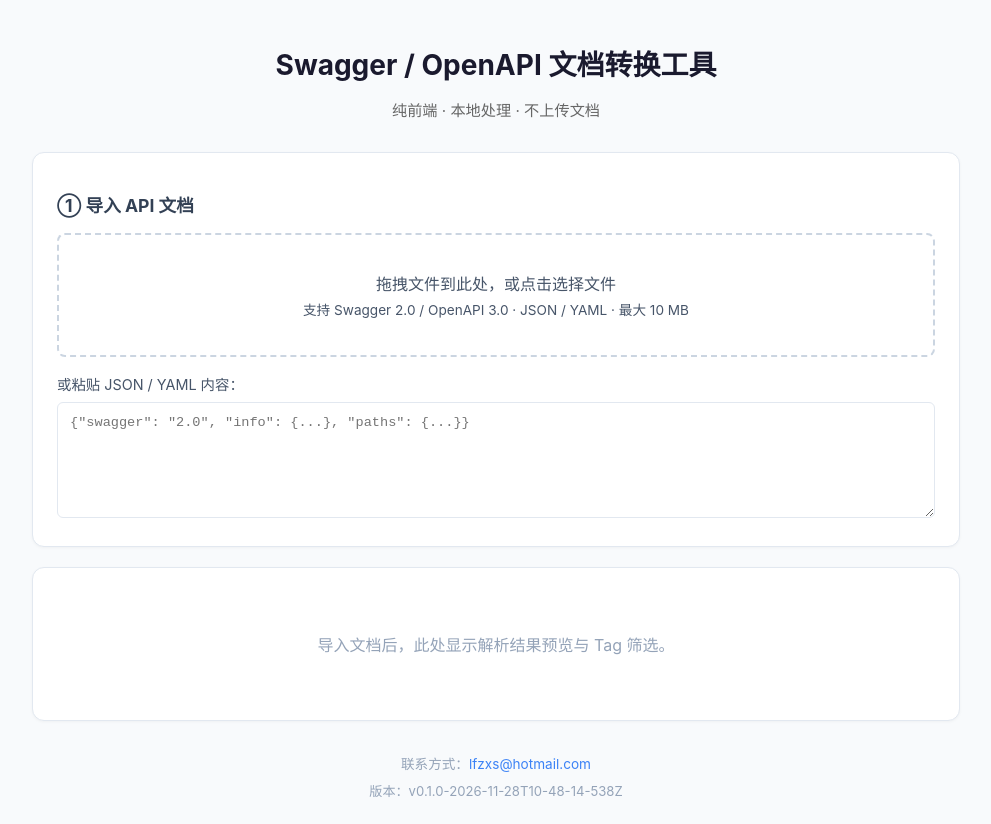
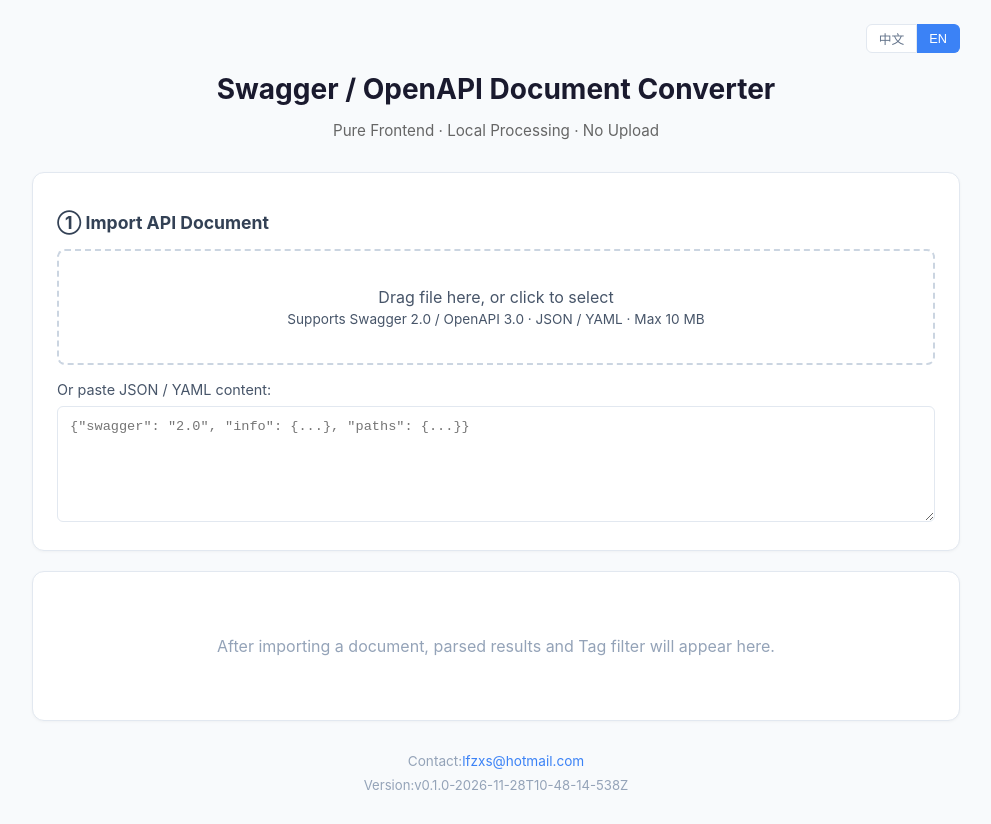
Before and after one commit to laolishu/showAPI, a Vue app: page / in a window 1280 px wide. Shown: the whole page, without its empty margins (144-1135 px from the left). Built offline with nearby package versions, Linux system fonts and the light colour scheme.

Commit message:
feat: 添加多语言设置

```diff
--- a/src/App.vue
+++ b/src/App.vue
@@ -2,9 +2,12 @@
 import { ref } from "vue";
 import { useApiInput } from "./composables/useApiInput";
 import { useApiParser } from "./composables/useApiParser";
+import { useI18n } from "./composables/useI18n";
 import { exportToWord } from "./exporters/word-exporter";
 
 declare const __BUILD_VERSION__: string;
+
+const { lang, t } = useI18n();
 
 const projectName = ref("");
 const buildVersion = __BUILD_VERSION__ || "v0.0.0-unknown";
@@ -78,7 +81,7 @@
   try {
     await exportToWord(apiDoc.value, projectName.value, selectedTag.value);
   } catch (e: any) {
-    exportError.value = `Word 导出失败：${e.message || "未知错误"}`;
+    exportError.value = t.value.exportFail(e.message || "");
   } finally {
     exporting.value = null;
   }
@@ -101,14 +104,30 @@
 <template>
   <div class="app">
     <header class="app-header">
-      <h1>Swagger / OpenAPI 文档转换工具</h1>
-      <p class="subtitle">纯前端 · 本地处理 · 不上传文档</p>
+      <div class="lang-toggle">
+        <button
+          class="lang-btn"
+          :class="{ active: lang === 'zh' }"
+          @click="lang = 'zh'"
+        >
+          中文
+        </button>
+        <button
+          class="lang-btn"
+          :class="{ active: lang === 'en' }"
+          @click="lang = 'en'"
+        >
+          EN
+        </button>
+      </div>
+      <h1>{{ t.title }}</h1>
+      <p class="subtitle">{{ t.subtitle }}</p>
     </header>
 
     <main class="app-main">
       <!-- 步骤 1：输入 -->
       <section class="card">
-        <h2>① 导入 API 文档</h2>
+        <h2>{{ t.step1 }}</h2>
         <input
           ref="fileInputRef"
           type="file"
@@ -126,13 +145,11 @@
             @dragleave="onDragLeave"
             @drop.prevent="onDrop"
           >
-            <p>拖拽文件到此处，或点击选择文件</p>
-            <p class="hint">
-              支持 Swagger 2.0 / OpenAPI 3.0 · JSON / YAML · 最大 10 MB
-            </p>
+            <p>{{ t.dragHint }}</p>
+            <p class="hint">{{ t.dragSub }}</p>
           </div>
           <div class="paste-area">
-            <label>或粘贴 JSON / YAML 内容：</label>
+            <label>{{ t.pasteLabel }}</label>
             <textarea
               v-model="rawText"
               rows="6"
@@ -145,11 +162,11 @@
         <!-- 文件信息 -->
         <div v-if="hasContent" class="file-info">
           <span v-if="source === 'file'">
-            📄 {{ fileName }}（{{ fileSize }} 字节）
+            {{ t.fileInfo(fileName, fileSize) }}
           </span>
-          <span v-else>📋 已粘贴文本（{{ rawText.length }} 字符）</span>
+          <span v-else>{{ t.pastedInfo(rawText.length) }}</span>
           <span class="format-badge">{{ format.toUpperCase() }}</span>
-          <button class="btn-clear" @click="clearInput">清除</button>
+          <button class="btn-clear" @click="clearInput">{{ t.clear }}</button>
         </div>
 
         <!-- 输入错误提示 -->
@@ -159,24 +176,24 @@
         <div v-if="parseError" class="error-msg">{{ parseError }}</div>
 
         <!-- 解析中 -->
-        <div v-if="isParsing" class="parsing-msg">⏳ 正在解析文档...</div>
+        <div v-if="isParsing" class="parsing-msg">{{ t.parsing }}</div>
 
         <!-- 解析成功摘要 -->
         <div v-if="apiDoc" class="parse-summary">
           <div class="summary-item">
-            <span class="summary-label">规范版本</span>
+            <span class="summary-label">{{ t.specVersion }}</span>
             <span class="summary-value">{{ apiDoc.sourceVersion }}</span>
           </div>
           <div class="summary-item">
-            <span class="summary-label">接口数量</span>
+            <span class="summary-label">{{ t.opCount }}</span>
             <span class="summary-value">{{ operations.length }}</span>
           </div>
           <div class="summary-item">
-            <span class="summary-label">Tag 数量</span>
+            <span class="summary-label">{{ t.tagCount }}</span>
             <span class="summary-value">{{ tags.length }}</span>
           </div>
           <div class="summary-item">
-            <span class="summary-label">数据模型</span>
+            <span class="summary-label">{{ t.schemaCount }}</span>
             <span class="summary-value">{{ apiDoc.schemas.length }}</span>
           </div>
         </div>
@@ -189,7 +206,7 @@
 
       <!-- 步骤 2：预览与 Tag 筛选 -->
       <section class="card" v-if="apiDoc">
-        <h2>② 接口预览</h2>
+        <h2>{{ t.step2 }}</h2>
 
         <!-- Tag 筛选 -->
         <div class="tag-filter">
@@ -198,7 +215,7 @@
             :class="{ active: selectedTag === null }"
             @click="selectedTag = null"
           >
-            全部（{{ operations.length }}）
+            {{ t.all(operations.length) }}
           </button>
           <button
             v-for="tag in tags"
@@ -207,9 +224,12 @@
             :class="{ active: selectedTag === tag }"
             @click="selectedTag = tag"
           >
-            {{ tag }}（{{
-              operations.filter((o) => o.primaryTag === tag).length
-            }}）
+            {{ tag
+            }}{{
+              t.tagCountSuffix(
+                operations.filter((o) => o.primaryTag === tag).length,
+              )
+            }}
           </button>
         </div>
 
@@ -230,7 +250,9 @@
               </span>
               <span class="op-path">{{ op.path }}</span>
               <span class="op-name">{{ op.displayName }}</span>
-              <span v-if="op.deprecated" class="deprecated-badge">已废弃</span>
+              <span v-if="op.deprecated" class="deprecated-badge">{{
+                t.deprecated
+              }}</span>
               <span class="expand-icon">{{
                 isExpanded(op.operationKey) ? "−" : "+"
               }}</span>
@@ -239,27 +261,27 @@
             <!-- 展开详情 -->
             <div v-if="isExpanded(op.operationKey)" class="op-detail">
               <div class="detail-row">
-                <span class="detail-label">描述</span>
+                <span class="detail-label">{{ t.desc }}</span>
                 <span class="detail-value">{{ op.description || "—" }}</span>
               </div>
               <div class="detail-row">
-                <span class="detail-label">请求格式</span>
+                <span class="detail-label">{{ t.reqFormat }}</span>
                 <span class="detail-value">{{
-                  op.requestContentType || "无"
+                  op.requestContentType || t.none
                 }}</span>
               </div>
 
               <!-- 参数表 -->
               <div v-if="op.parameters.length > 0" class="detail-section">
-                <h4>请求参数</h4>
+                <h4>{{ t.reqParams }}</h4>
                 <table class="param-table">
                   <thead>
                     <tr>
-                      <th>名称</th>
-                      <th>位置</th>
-                      <th>类型</th>
-                      <th>必填</th>
-                      <th>描述</th>
+                      <th>{{ t.name }}</th>
+                      <th>{{ t.location }}</th>
+                      <th>{{ t.type }}</th>
+                      <th>{{ t.required }}</th>
+                      <th>{{ t.desc }}</th>
                     </tr>
                   </thead>
                   <tbody>
@@ -267,7 +289,7 @@
                       <td>{{ p.name }}</td>
                       <td>{{ p.location }}</td>
                       <td>{{ p.type }}</td>
-                      <td>{{ p.required ? "是" : "否" }}</td>
+                      <td>{{ p.required ? t.yes : t.no }}</td>
                       <td>{{ p.description || "" }}</td>
                     </tr>
                   </tbody>
@@ -276,21 +298,21 @@
 
               <!-- 请求体 -->
               <div v-if="op.requestBody" class="detail-section">
-                <h4>请求体（{{ op.requestBody.contentType }}）</h4>
+                <h4>{{ t.reqBody(op.requestBody.contentType) }}</h4>
                 <div
                   v-if="op.requestBody.fields.length === 0"
                   class="empty-hint"
                 >
-                  无字段
+                  {{ t.noFields }}
                 </div>
                 <table v-else class="param-table">
                   <thead>
                     <tr>
-                      <th>序号</th>
-                      <th>字段</th>
-                      <th>类型</th>
-                      <th>必填</th>
-                      <th>描述</th>
+                      <th>{{ t.index }}</th>
+                      <th>{{ t.field }}</th>
+                      <th>{{ t.type }}</th>
+                      <th>{{ t.required }}</th>
+                      <th>{{ t.desc }}</th>
                     </tr>
                   </thead>
                   <tbody>
@@ -298,7 +320,7 @@
                       <td>{{ f.displayIndex }}</td>
                       <td>{{ f.name }}</td>
                       <td>{{ f.type }}</td>
-                      <td>{{ f.required ? "是" : "否" }}</td>
+                      <td>{{ f.required ? t.yes : t.no }}</td>
                       <td>{{ f.description || "" }}</td>
                     </tr>
                   </tbody>
@@ -307,14 +329,14 @@
 
               <!-- 响应 -->
               <div class="detail-section">
-                <h4>响应</h4>
+                <h4>{{ t.responses }}</h4>
                 <table class="param-table">
                   <thead>
                     <tr>
-                      <th>状态码</th>
-                      <th>描述</th>
+                      <th>{{ t.statusCode }}</th>
+                      <th>{{ t.desc }}</th>
                       <th>Content-Type</th>
-                      <th>模型</th>
+                      <th>{{ t.model }}</th>
                     </tr>
                   </thead>
                   <tbody>
@@ -334,34 +356,34 @@
 
       <!-- 步骤 3：导出 -->
       <section class="card" v-if="apiDoc">
-        <h2>③ 导出配置</h2>
+        <h2>{{ t.step3 }}</h2>
         <div class="config-row">
-          <label>项目名称：</label>
+          <label>{{ t.projectName }}</label>
           <input
             v-model="projectName"
             type="text"
-            placeholder="输入项目名称（可选）"
+            :placeholder="t.projectNamePh"
           />
         </div>
         <div class="config-row">
-          <label>导出范围：</label>
+          <label>{{ t.exportScope }}</label>
           <span class="export-scope">
             {{
               selectedTag
-                ? `仅导出 Tag「${selectedTag}」的接口（${filteredOperations.length} 个）`
-                : `导出全部接口（${operations.length} 个）`
+                ? t.scopeTag(selectedTag, filteredOperations.length)
+                : t.scopeAll(operations.length)
             }}
           </span>
         </div>
         <div class="config-row">
-          <label>导出格式：</label>
+          <label>{{ t.exportFormat }}</label>
           <div class="format-options">
             <button
               class="btn btn-primary"
               :disabled="exporting !== null"
               @click="onExportWord"
             >
-              {{ exporting === "word" ? "导出中..." : "导出 Word (.docx)" }}
+              {{ exporting === "word" ? t.exporting : t.exportWord }}
             </button>
           </div>
         </div>
@@ -370,18 +392,19 @@
 
       <!-- 占位 -->
       <section class="card placeholder" v-if="!hasContent">
-        <p>导入文档后，此处显示解析结果预览与 Tag 筛选。</p>
+        <p>{{ t.placeholder }}</p>
       </section>
     </main>
 
     <footer class="app-footer">
       <span v-if="contactEmail"
-        >联系方式：<a class="footer-link" :href="`mailto:${contactEmail}`">{{
+        >{{ t.contact
+        }}<a class="footer-link" :href="`mailto:${contactEmail}`">{{
           contactEmail
         }}</a></span
       >
-      <span v-else>纯前端实现 · 文档不离开浏览器</span>
-      <span class="build-version">版本：{{ buildVersion }}</span>
+      <span v-else>{{ t.footer }}</span>
+      <span class="build-version">{{ t.version }}{{ buildVersion }}</span>
     </footer>
   </div>
 </template>
@@ -398,6 +421,37 @@
 .app-header {
   text-align: center;
   margin-bottom: 32px;
+}
+
+.lang-toggle {
+  display: flex;
+  justify-content: flex-end;
+  margin-bottom: 12px;
+}
+
+.lang-btn {
+  padding: 4px 12px;
+  border: 1px solid #e2e8f0;
+  background: #fff;
+  color: #64748b;
+  font-size: 0.8rem;
+  cursor: pointer;
+  transition: all 0.15s;
+}
+
+.lang-btn:first-child {
+  border-radius: 6px 0 0 6px;
+}
+
+.lang-btn:last-child {
+  border-radius: 0 6px 6px 0;
+  border-left: none;
+}
+
+.lang-btn.active {
+  background: #3b82f6;
+  border-color: #3b82f6;
+  color: #fff;
 }
 
 .app-header h1 {
--- /dev/null
+++ b/src/composables/useI18n.ts
@@ -0,0 +1,140 @@
+import { ref, computed } from "vue";
+
+type Lang = "zh" | "en";
+
+const zh = {
+  title: "Swagger / OpenAPI 文档转换工具",
+  subtitle: "纯前端 · 本地处理 · 不上传文档",
+  step1: "① 导入 API 文档",
+  dragHint: "拖拽文件到此处，或点击选择文件",
+  dragSub: "支持 Swagger 2.0 / OpenAPI 3.0 · JSON / YAML · 最大 10 MB",
+  pasteLabel: "或粘贴 JSON / YAML 内容：",
+  clear: "清除",
+  parsing: "⏳ 正在解析文档...",
+  specVersion: "规范版本",
+  opCount: "接口数量",
+  tagCount: "Tag 数量",
+  schemaCount: "数据模型",
+  step2: "② 接口预览",
+  deprecated: "已废弃",
+  desc: "描述",
+  reqFormat: "请求格式",
+  none: "无",
+  reqParams: "请求参数",
+  name: "名称",
+  location: "位置",
+  type: "类型",
+  required: "必填",
+  yes: "是",
+  no: "否",
+  noFields: "无字段",
+  index: "序号",
+  field: "字段",
+  responses: "响应",
+  statusCode: "状态码",
+  model: "模型",
+  step3: "③ 导出配置",
+  projectName: "项目名称：",
+  projectNamePh: "输入项目名称（可选）",
+  exportScope: "导出范围：",
+  exportFormat: "导出格式：",
+  exporting: "导出中...",
+  exportWord: "导出 Word (.docx)",
+  placeholder: "导入文档后，此处显示解析结果预览与 Tag 筛选。",
+  contact: "联系方式：",
+  footer: "纯前端实现 · 文档不离开浏览器",
+  version: "版本：",
+  fileInfo: (name: string, size: number) => `📄 ${name}（${size} 字节）`,
+  pastedInfo: (len: number) => `📋 已粘贴文本（${len} 字符）`,
+  all: (n: number) => `全部（${n}）`,
+  tagCountSuffix: (n: number) => `（${n}）`,
+  reqBody: (ct: string) => `请求体（${ct}）`,
+  scopeTag: (tag: string, n: number) => `仅导出 Tag「${tag}」的接口（${n} 个）`,
+  scopeAll: (n: number) => `导出全部接口（${n} 个）`,
+  exportFail: (msg: string) => `Word 导出失败：${msg}`,
+};
+
+const en = {
+  title: "Swagger / OpenAPI Document Converter",
+  subtitle: "Pure Frontend · Local Processing · No Upload",
+  step1: "① Import API Document",
+  dragHint: "Drag file here, or click to select",
+  dragSub: "Supports Swagger 2.0 / OpenAPI 3.0 · JSON / YAML · Max 10 MB",
+  pasteLabel: "Or paste JSON / YAML content:",
+  clear: "Clear",
+  parsing: "⏳ Parsing document...",
+  specVersion: "Spec Version",
+  opCount: "Operations",
+  tagCount: "Tags",
+  schemaCount: "Schemas",
+  step2: "② API Preview",
+  deprecated: "Deprecated",
+  desc: "Description",
+  reqFormat: "Request Format",
+  none: "None",
+  reqParams: "Request Parameters",
+  name: "Name",
+  location: "Location",
+  type: "Type",
+  required: "Required",
+  yes: "Yes",
+  no: "No",
+  noFields: "No fields",
+  index: "No.",
+  field: "Field",
+  responses: "Responses",
+  statusCode: "Status",
+  model: "Model",
+  step3: "③ Export Settings",
+  projectName: "Project Name:",
+  projectNamePh: "Enter project name (optional)",
+  exportScope: "Export Scope:",
+  exportFormat: "Format:",
+  exporting: "Exporting...",
+  exportWord: "Export Word (.docx)",
+  placeholder: "After importing a document, parsed results and Tag filter will appear here.",
+  contact: "Contact:",
+  footer: "Pure frontend · Documents stay in browser",
+  version: "Version:",
+  fileInfo: (name: string, size: number) => `📄 ${name} (${size} bytes)`,
+  pastedInfo: (len: number) => `📋 Pasted text (${len} chars)`,
+  all: (n: number) => `All (${n})`,
+  tagCountSuffix: (n: number) => `(${n})`,
+  reqBody: (ct: string) => `Request Body (${ct})`,
+  scopeTag: (tag: string, n: number) => `Export Tag "${tag}" only (${n} ops)`,
+  scopeAll: (n: number) => `Export all operations (${n})`,
+  exportFail: (msg: string) => `Word export failed: ${msg}`,
+};
+
+const translations: Record<Lang, typeof zh> = { zh, en };
+
+const STORAGE_KEY = "showapi-lang";
+
+function getInitialLang(): Lang {
+  try {
+    const saved = localStorage.getItem(STORAGE_KEY);
+    if (saved === "zh" || saved === "en") return saved;
+  } catch {
+    /* ignore */
+  }
+  // 首次访问：根据浏览器语言自动判断
+  const browserLang = (navigator.language || "zh").toLowerCase();
+  return browserLang.startsWith("zh") ? "zh" : "en";
+}
+
+export function useI18n() {
+  const lang = ref<Lang>(getInitialLang());
+
+  function setLang(l: Lang) {
+    lang.value = l;
+    try {
+      localStorage.setItem(STORAGE_KEY, l);
+    } catch {
+      /* ignore */
+    }
+  }
+
+  const t = computed(() => translations[lang.value]);
+
+  return { lang, setLang, t };
+}
```
